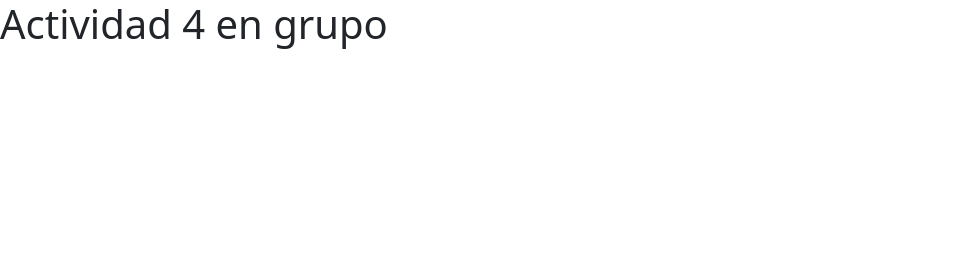
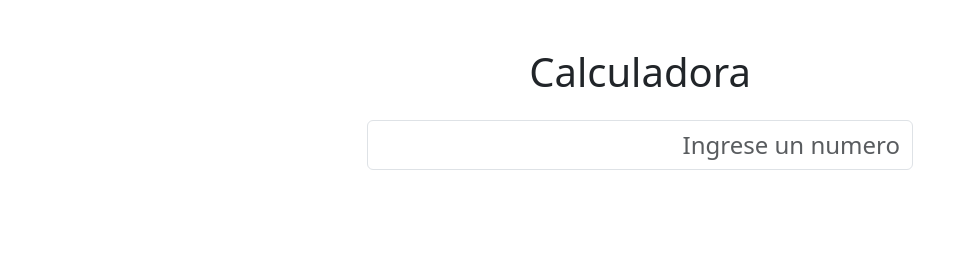
Before and after one commit to jfgoyes/Act4.Grupo2.PICW, a plain HTML site: page index.html in a window 1280 px wide. Shown: the whole page, without its empty margins (0-976 px from the left). Drawn offline with Linux system fonts and the light colour scheme.

Commit message:
2do. Actualización index.html

```diff
--- a/index.html
+++ b/index.html
@@ -7,8 +7,28 @@
     <link rel="stylesheet" href="./public/lib/bootstrap-5.3.6-dist/css/bootstrap.min.css">
 </head>
 
-<body>
-    <h1>Actividad 4 en grupo</h1>
+<body class="bg-white">
+
+<!-- Titulo -->
+
+    <div class="container py-5">
+        <h1 class="text-center mb-4">Calculadora</h1>
+
+<!-- Ingresar numero -->
+
+    <div class="row justify-content-center mb-3">
+      <div class="col-10 col-sm-6">
+        <input type="text" id="inputNumber" class="form-control text-end fs-4" placeholder="Ingrese un numero" readonly>
+      </div>
+    </div>
+
+<!-- Ver operacion -->
+
+    <div class="row justify-content-center mb-3">
+        <div class="col-6 text-center">
+            <span id="visualizarOperacion" class="text-muted fs-5"></span>
+        </div>
+    </div>
 
     <script src="./public/lib/bootstrap-5.3.6-dist/js/bootstrap.min.js"></script>
     <script src="./public/js/calculadora.js"></script>
```
